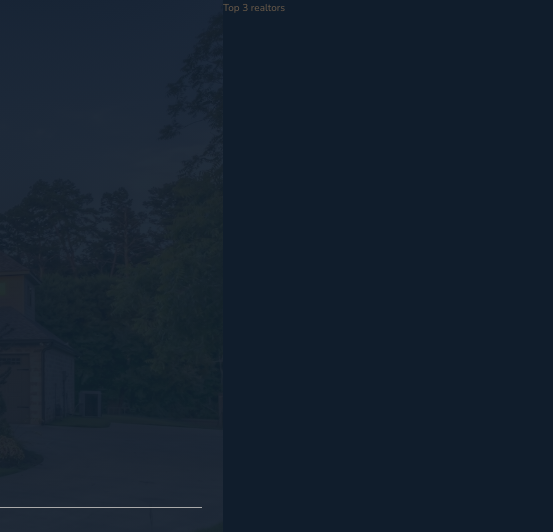
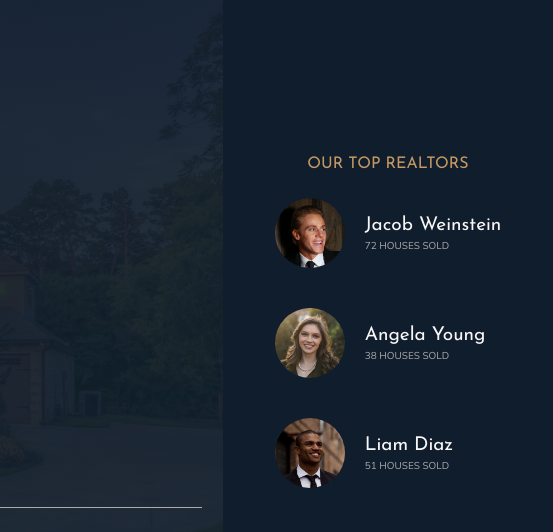
Before and after one commit to andrasputyera/viluxe, a website: page index.html in a window 1280 px wide. Shown: the top 532 px of the page, 727-1280 px from the left. Drawn offline with nearby package versions, Linux system fonts and the light colour scheme.

Commit message:
started and updated the realtors section

```diff
--- a/index.html
+++ b/index.html
@@ -31,7 +31,26 @@
         </header>
 
         <div class="realtors">
-            Top 3 realtors
+            <h3 class="heading-3">Our Top Realtors</h3>
+            <div class="realtors__list">
+                <img src="img/realtor-1.jpeg" alt="Realtor 1" class="realtors__img">
+                <div class="realtors__details">
+                    <h4 class="heading-4 heading-4--light">Jacob Weinstein</h4>
+                    <p class="realtors__sold">72 houses sold</p>
+                </div>
+
+                <img src="img/realtor-2.jpeg" alt="Realtor 2" class="realtors__img">
+                <div class="realtors__details">
+                    <h4 class="heading-4 heading-4--light">Angela Young</h4>
+                    <p class="realtors__sold">38 houses sold</p>
+                </div>
+
+                <img src="img/realtor-3.jpeg" alt="Realtor 3" class="realtors__img">
+                <div class="realtors__details">
+                    <h4 class="heading-4 heading-4--light">Liam Diaz</h4>
+                    <p class="realtors__sold">51 houses sold</p>
+                </div>
+            </div>
         </div>
 
         <section class="features">
--- a/sass/_realtors.scss
+++ b/sass/_realtors.scss
@@ -1,4 +1,32 @@
 .realtors {
-    background-color: $color-secondary;
-    grid-column: col-start 7 / full-end;
+  background-color: $color-secondary;
+  grid-column: col-start 7 / full-end;
+  padding: 3rem;
+
+  display: grid;
+  align-content: center;
+  justify-content: center;
+  justify-items: center;
+  grid-row-gap: 2rem;
+
+  &__list {
+    display: grid;
+    grid-template-columns: min-content max-content;
+    grid-column-gap: 2rem;
+    // To decrease spacing between the rows
+    grid-row-gap: 5vh;
+    align-items: center;
+  }
+
+  &__img {
+    width: 7rem;
+    border-radius: 50%;
+    display: block;
+  }
+
+  &__sold {
+    text-transform: uppercase;
+    color: $color-grey-light-2;
+    margin-top: -3px;
+  }
 }
```
Also changed, not shown: css/style.css.
